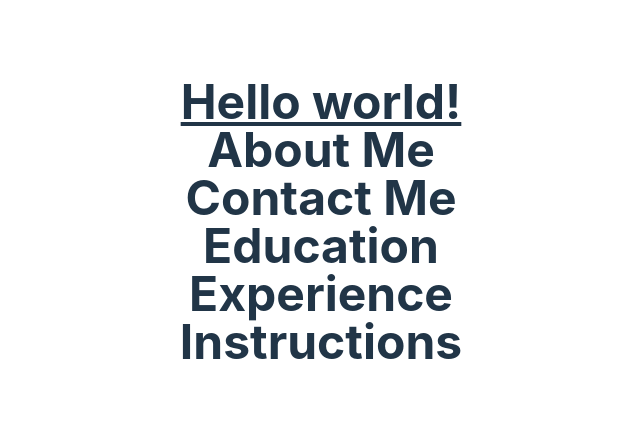
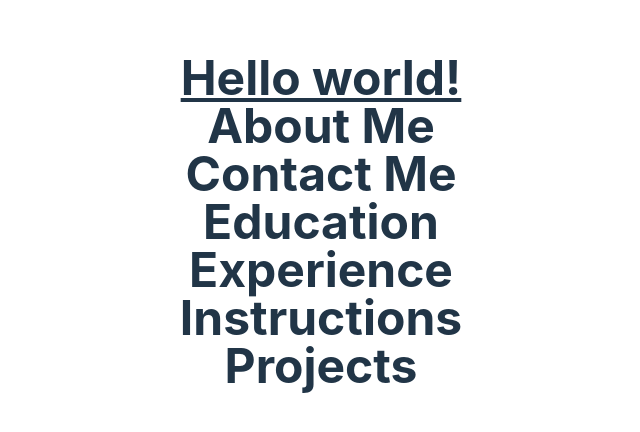
Before and after one commit to DiandreMiller/resume, a React (Vite) app: page / in a window 1280 px wide. Shown: the part 178-610 px from the top of the page, without its empty margins (319-959 px from the left). Built offline with nearby package versions, Linux system fonts and the light colour scheme.

Commit message:
feature: projects connects

```diff
--- a/Components/Projects.tsx
+++ b/Components/Projects.tsx
@@ -4,7 +4,7 @@ const Projects = () => {
 
     return (
         <div>
-
+            <h4 className="text-5xl font-bold">Projects</h4>
         </div>
     )
 
--- a/src/App.tsx
+++ b/src/App.tsx
@@ -24,6 +24,7 @@ function App() {
         <Education />
         <Experience />
         <Instructions />
+        <Projects />
       </div>
 
     </>
```
